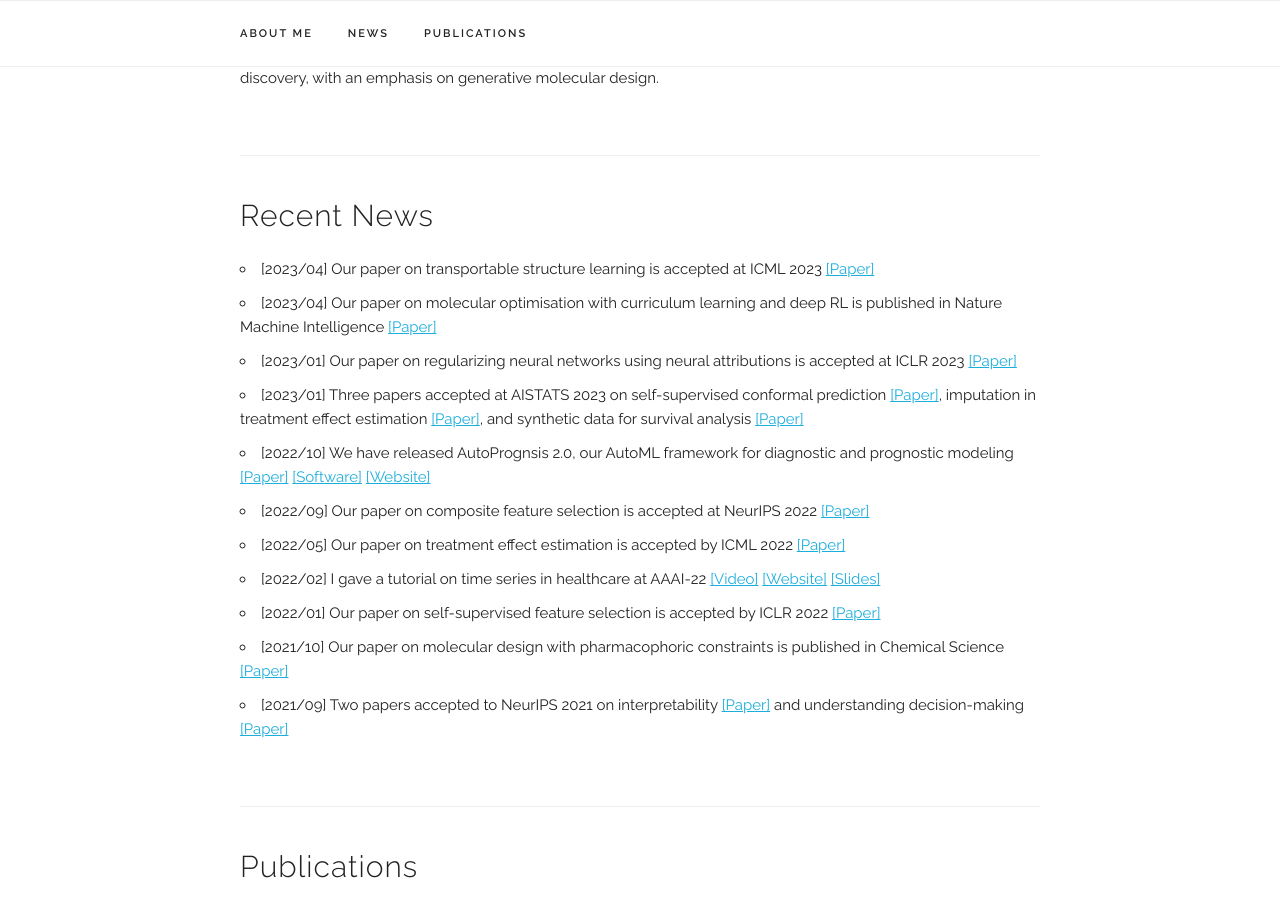
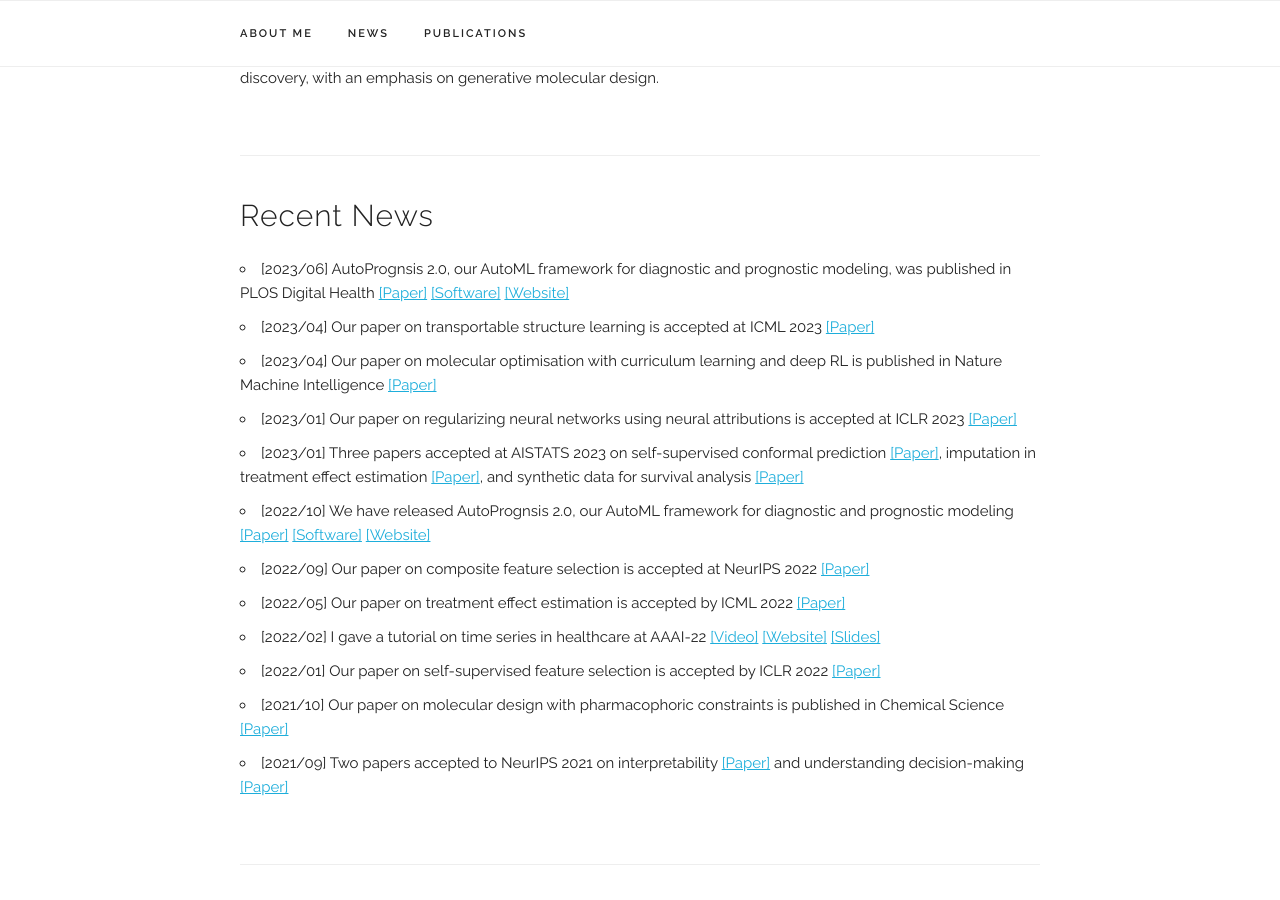
Before and after one commit to fimrie/fimrie.github.io, a Jekyll site: the page built from index.html, in a window 1280 px wide and 900 px high, scrolled down 598 px. Built offline with Jekyll 4.4.1, drawn with Linux system fonts in a browser that asks for light colours; some web fonts are replaced.

Commit message:
Update index.html

```diff
--- a/index.html
+++ b/index.html
@@ -22,6 +22,7 @@ title: Home
 <div class="docs-section" id="news">
   <h4>Recent News</h4>
   <ul>
+    <li>[2023/06] AutoPrognsis 2.0, our AutoML framework for diagnostic and prognostic modeling, was published in PLOS Digital Health <a href="https://journals.plos.org/digitalhealth/article?id=10.1371/journal.pdig.0000276">[Paper]</a> <a href="https://github.com/vanderschaarlab/AutoPrognosis">[Software]</a> <a href="https://www.autoprognosis.vanderschaar-lab.com/">[Website]</a></li>
     <li>[2023/04] Our paper on transportable structure learning is accepted at ICML 2023 <a href="https://arxiv.org/abs/2206.06354">[Paper]</a></li>
     <li>[2023/04] Our paper on molecular optimisation with curriculum learning and deep RL is published in Nature Machine Intelligence <a href="https://www.nature.com/articles/s42256-023-00636-2">[Paper]</a></li>
     <li>[2023/01] Our paper on regularizing neural networks using neural attributions is accepted at ICLR 2023 <a href="https://openreview.net/pdf?id=n6H86gW8u0d">[Paper]</a></li>
```
